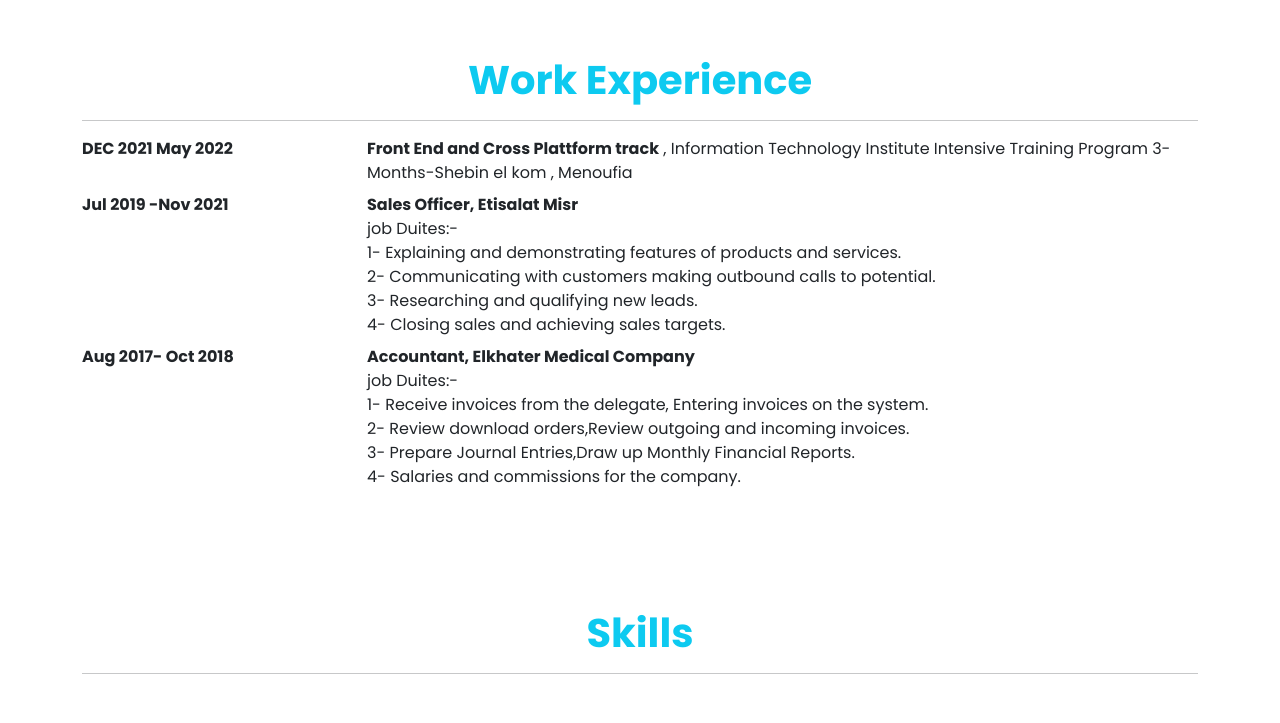
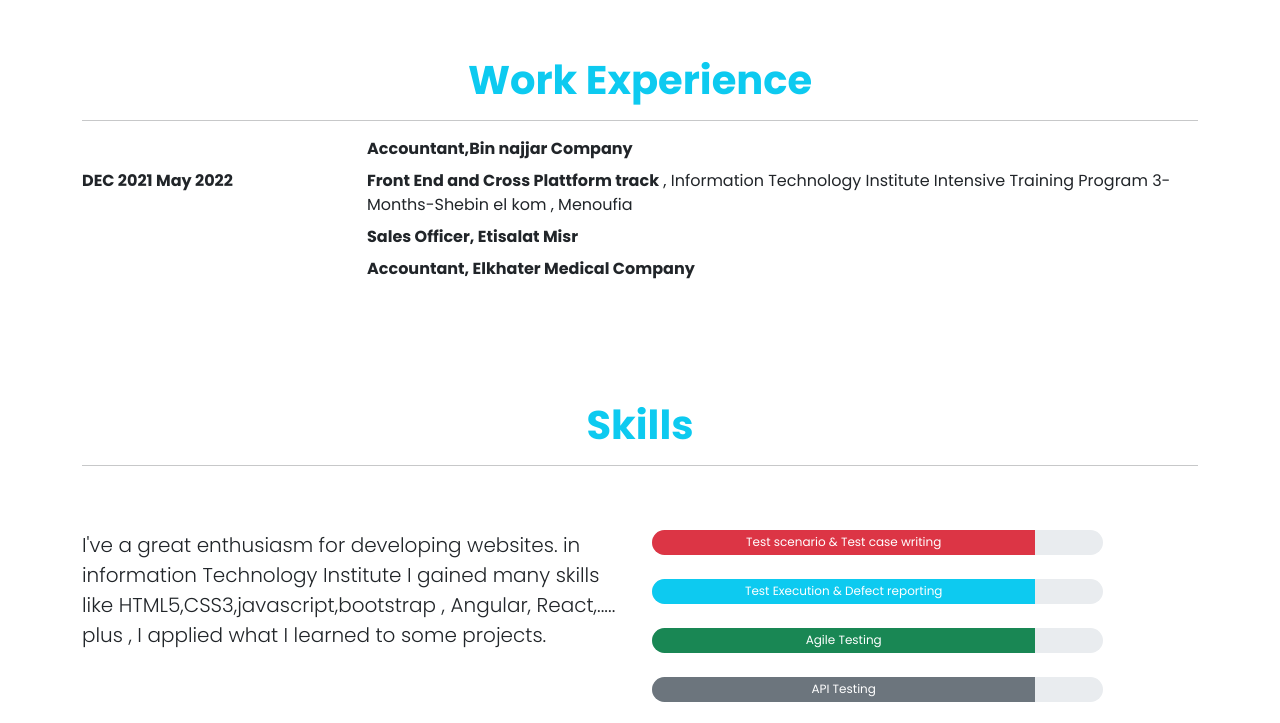
Before and after one commit to devadelyousf/My_Portoflio, a plain HTML site: page index.html in a window 1280 px wide. Shown: the part 1420-2143 px from the top of the page. Drawn offline with nearby package versions, Linux system fonts and the light colour scheme.

```diff
--- a/index.html
+++ b/index.html
@@ -121,24 +121,16 @@
         <div class="row">
           <div class="col-md-12">
             <dl class="row">
+              <dt class="col-md-3"></dt>
+              <dd class="col-md-9"><span class="fw-bold">Accountant,Bin najjar Company</span>
               <dt class="col-md-3">DEC 2021 May 2022</dt>
               <dd class="col-md-9"><span class="fw-bold">Front End and Cross Plattform track</span> , Information Technology Institute
                 Intensive Training Program 3-Months-Shebin el kom , Menoufia</dd>
-              <dt class="col-md-3 text-truncate">Jul 2019  -Nov 2021</dt>
-              <dd class="col-md-9"><span class="fw-bold">Sales Officer, Etisalat Misr</span> <br>
-                job Duites:-<br>
-                1- Explaining and demonstrating features of products and services.<br>
-                2- Communicating with customers making outbound calls to potential.<br>
-                3- Researching and qualifying new leads.<br>
-                4- Closing sales and achieving sales targets.
+              <dt class="col-md-3 text-truncate"></dt>
+              <dd class="col-md-9"><span class="fw-bold">Sales Officer, Etisalat Misr</span>
                 </dd>
-              <dt class="col-md-3">Aug 2017- Oct 2018</dt>
-              <dd class="col-md-9"><span class="fw-bold">Accountant, Elkhater Medical Company</span><br>
-                job Duites:-<br>
-                1- Receive invoices from the delegate, Entering invoices on the system.<br>
-                2- Review download orders,Review outgoing and incoming invoices.<br>
-                3- Prepare Journal Entries,Draw up Monthly Financial Reports.<br>
-                4- Salaries and commissions for the company.<br></dd>
+              <dt class="col-md-3"></dt>
+              <dd class="col-md-9"><span class="fw-bold">Accountant, Elkhater Medical Company</span>
           </dl>
           </div>
         </div>
@@ -298,8 +290,10 @@
       <div class="col">
         <div class="card " style="width: 20rem;height: 14rem;">
           <div class="card-body">
-            <h6 class="card-subtitle m-3 text-center"><i class="fa-solid fa-envelope"></i></h6>
+            <!-- <h6 class="card-subtitle m-3 text-center"><i class="fa-solid fa-envelope"></i></h6> -->
             <p class="card-text text-center fw-bold "><a href="mailto:devadelyousf@gmail.com">devadelyousf@gmail.com</a></p>
+            <p class="card-text text-center fw-bold"><a href="tel:01129427799">+201129427799</a></p>
+
             <!-- <p  class="card-text text-center fw-bold mail">devadel@gmail.com</p> -->
 
           </div>
@@ -312,7 +306,9 @@
         <div class="card " style="width: 20rem; height: 14rem;">
           <div class="card-body">
             <h6 class="card-subtitle m-3 text-center "><i class="fa-solid fa-phone"></i></h6>
-            <p class="card-text text-center fw-bold"><a href="tel:01129427799">+201129427799</a></p>
+            <p class="card-text text-center fw-bold"><a href="www.linkedin.com">LinkedIn</a></p>
+            <p class="card-text text-center fw-bold "><a href="https://github.com/devadelyousf ">Git-hub </a></p>
+
             <!-- <p class="card-text text-center fw-bold"></p> -->
           </div>
         </div>
```
